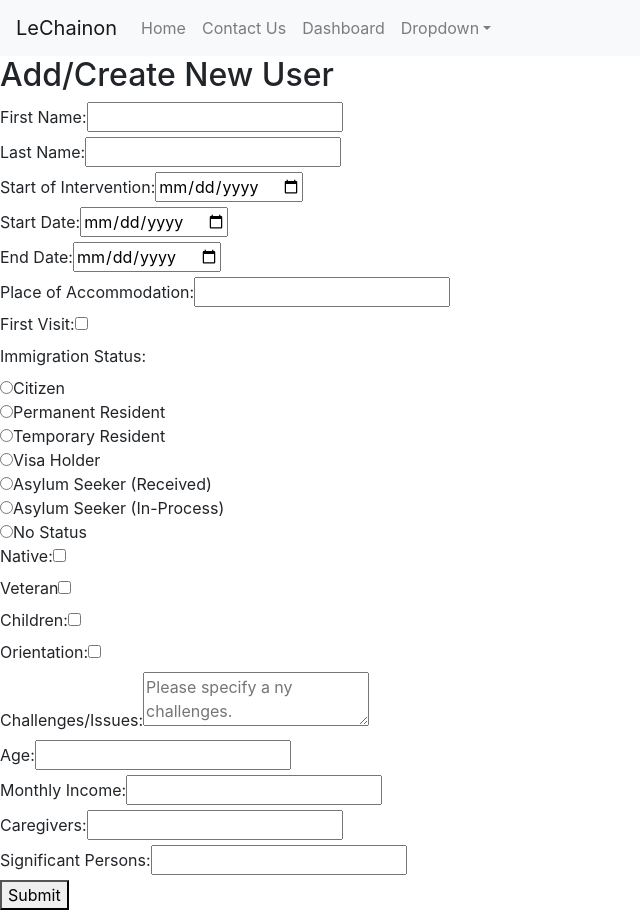
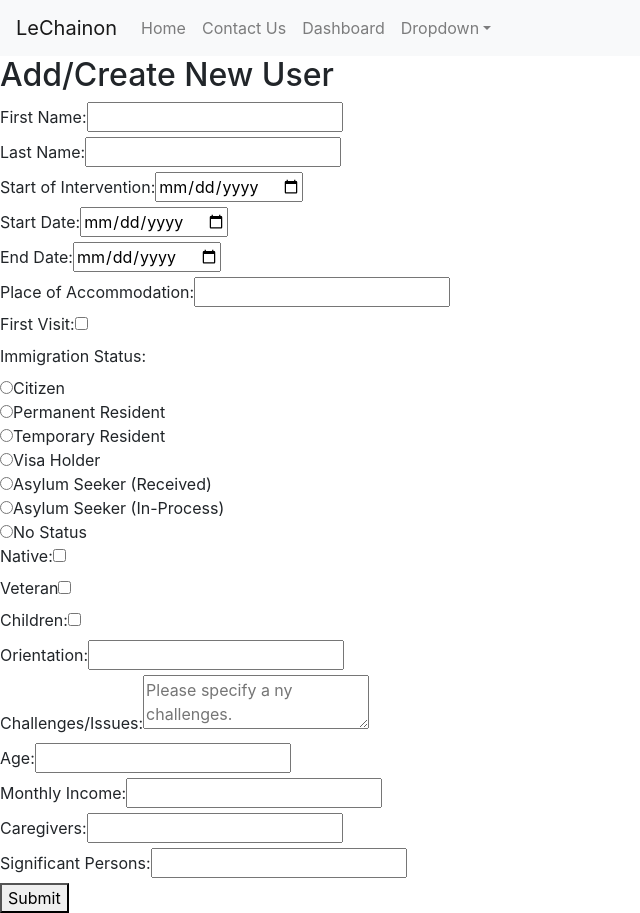
Before and after one commit to vikaschoudhary007/Code2Give, a React (Create React App) app in the folder front_end/: page /residentForm in a window 1280 px wide. Shown: the whole page, without its empty margins (0-640 px from the left). Built offline with nearby package versions, Linux system fonts and the light colour scheme.

Commit message:
Setup axios api to connect Springboot with React

```diff
--- a/front_end/src/components/pages/ResidentForm.js
+++ b/front_end/src/components/pages/ResidentForm.js
@@ -1,4 +1,7 @@
 import React, { useState } from 'react';
+import axios from "axios";
+export const API_BASE_URL="http://localhost:5454/api/v1";
+
 
 const ResidentForm = () => {
   const [formData, setFormData] = useState({
@@ -36,6 +39,7 @@ const ResidentForm = () => {
   const handleSubmit = async (e) => {
     e.preventDefault();
     console.log(formData);
+    console.log("Form submission attempted"); // Check if this logs
 
     const data = {
       resident: formData,
@@ -74,10 +78,11 @@ const ResidentForm = () => {
   const response = await axios.post(`${API_BASE_URL}/interventions/create`, data,{
     headers: {
       "Content-Type": 'application/json',
-    }})
+    }
+  });
 
   console.log(response);
-  }
+  };
 
 
 
@@ -118,7 +123,7 @@ const ResidentForm = () => {
           <label>Start Date:</label>
           <input
             type="date"
-            name="startDateofStay"
+            name="startDateOfStay"
             value={formData.startDateOfStay}
             onChange={handleChange}
           />
@@ -127,7 +132,7 @@ const ResidentForm = () => {
           <label>End Date:</label>
           <input
             type="date"
-            name="endDateofStay"
+            name="endDateOfStay"
             value={formData.endDateOfStay}
             onChange={handleChange}
           />
@@ -135,10 +140,9 @@ const ResidentForm = () => {
             <label>Place of Accommodation:</label>
             <input
               type="text"
-              name="placeOfAccomodation"
+              name="placeOfAccommodation"
               value={formData.placeOfAccommodation}
               onChange={handleChange}
-              min="0"
             />
           </div>
         </div>
@@ -194,11 +198,11 @@ const ResidentForm = () => {
           />
         </div>
         <div>
-        <label>Orientation: </label>
+          <label>Orientation:</label>
           <input
-            type="checkbox"
-            name="withChildren"
-            checked={formData.withChildren}
+            type="text"
+            name="exitOrientation"
+            value={formData.exitOrientation}
             onChange={handleChange}
           />
         </div>
@@ -245,7 +249,7 @@ const ResidentForm = () => {
           <label>Significant Persons:</label>
           <input
             type="text"
-            name="age"
+            name="significantPersons"
             value={formData.significantPersons}
             onChange={handleChange}
           />
```
Also changed, not shown: front_end/src/components/api.js (deleted, +0 -10 lines).
